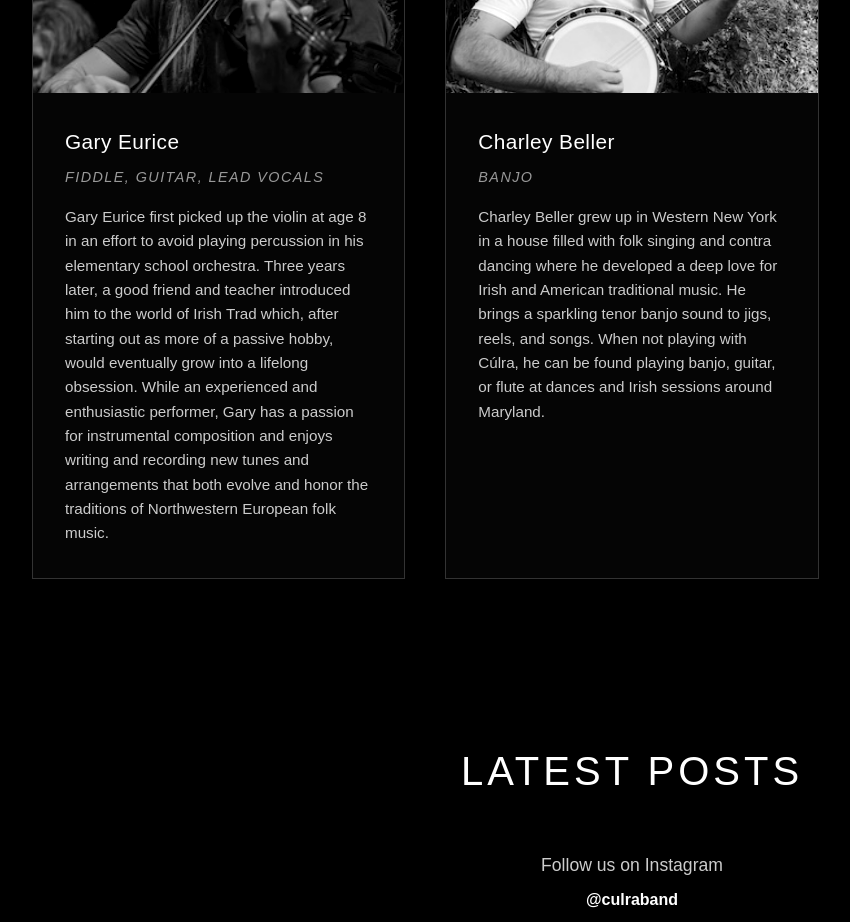
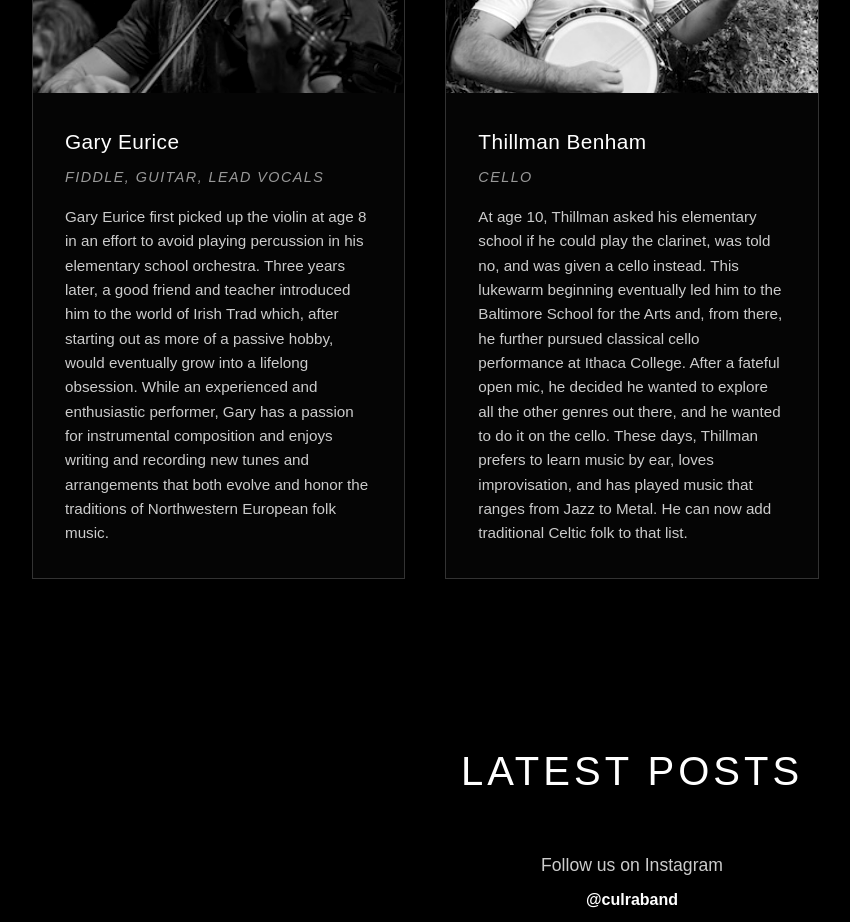
Before and after one commit to culraband/culraband.github.io, a plain HTML site: page index.html in a window 1280 px wide. Shown: the part 3660-4582 px from the top of the page, without its empty margins (8-858 px from the left). Drawn offline with Linux system fonts and the light colour scheme; a script that the page names is missing.

Commit message:
Add Thillman bio

```diff
--- a/index.html
+++ b/index.html
@@ -153,9 +153,9 @@
                     <img src="assets/images/members/charley.jpg" alt="Band Member Name" class="member-image">
                 </div>
                 <div class="member-info">
-                    <h3>Charley Beller</h3>
-                    <p class="member-role">Banjo</p>
-                    <p class="member-bio">Charley Beller grew up in Western New York in a house filled with folk singing and contra dancing where he developed a deep love for Irish and American traditional music. He brings a sparkling tenor banjo sound to jigs, reels, and songs. When not playing with Cúlra, he can be found playing banjo, guitar, or flute at dances and Irish sessions around Maryland.</p>
+                    <h3>Thillman Benham</h3>
+                    <p class="member-role">Cello</p>
+                    <p class="member-bio">At age 10, Thillman asked his elementary school if he could play the clarinet, was told no, and was given a cello instead. This lukewarm beginning eventually led him to the Baltimore School for the Arts and, from there, he further pursued classical cello performance at Ithaca College. After a fateful open mic, he decided he wanted to explore all the other genres out there, and he wanted to do it on the cello. These days, Thillman prefers to learn music by ear, loves improvisation, and has played music that ranges from Jazz to Metal. He can now add traditional Celtic folk to that list.</p>
                 </div>
             </div>
         </div>
```
